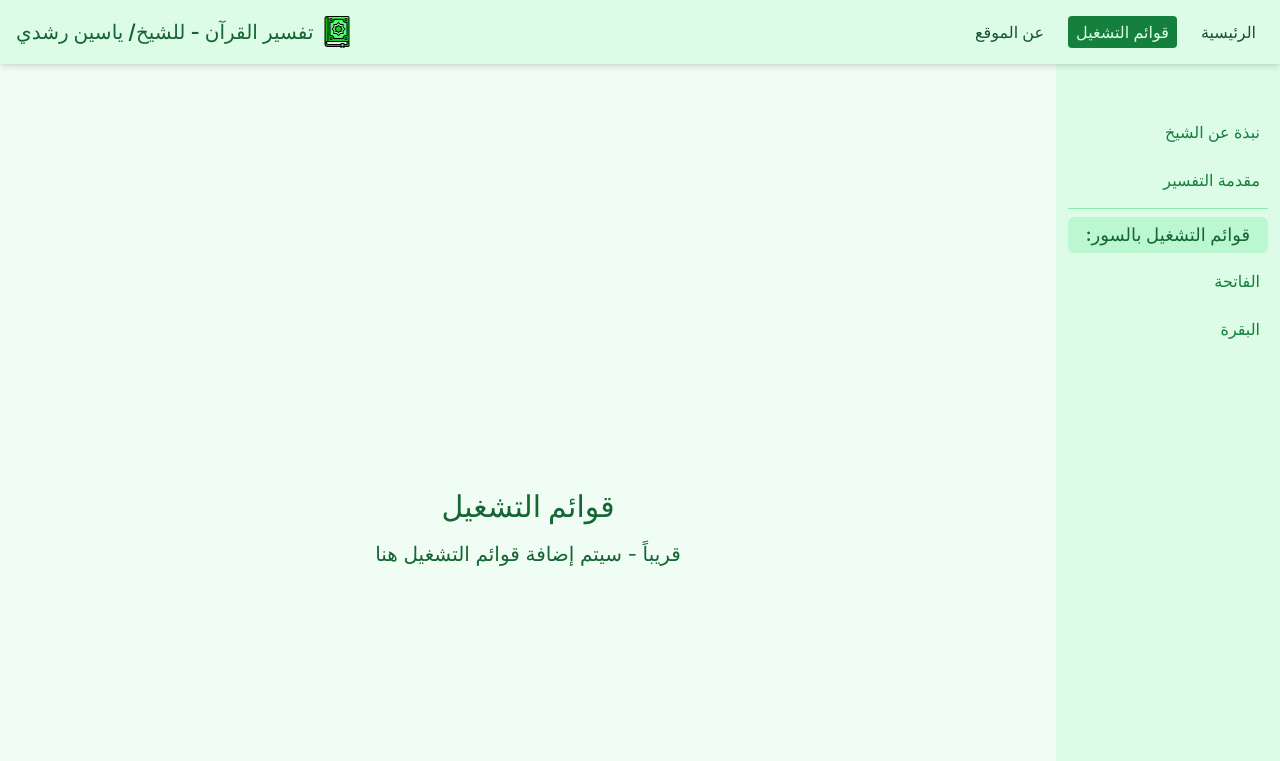
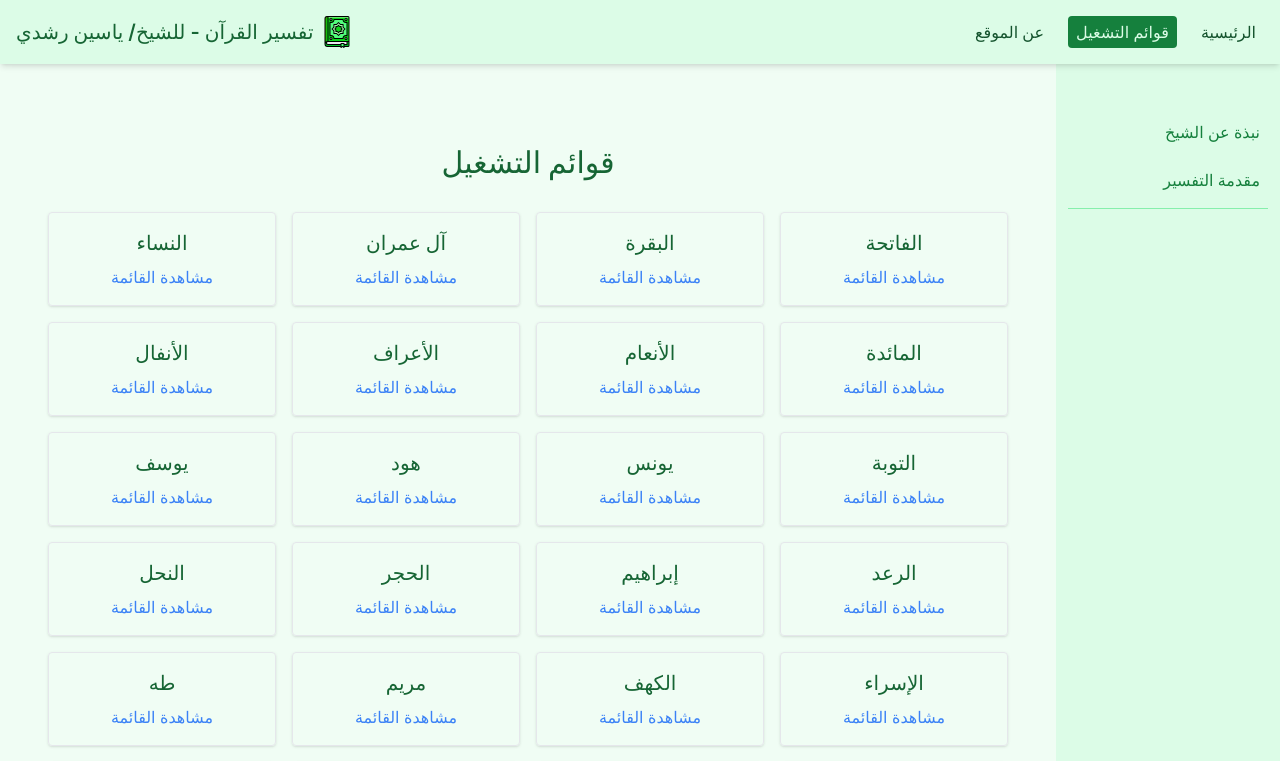
Before and after one commit to s-zankalony/tafseer-app, a React (Vite) app: page /playlists in a window 1280 px wide. Shown: the top 761 px of the page. Built offline with nearby package versions, Linux system fonts and the light colour scheme.

Commit message:
refactor: Update Biography and Sidebar2 components feat: adding Playlists page content and TafseerIntroPage
Signed-off-by: Sameh El Zankalony <zankalony@gmail.com>

```diff
--- a/src/components/Biography.jsx
+++ b/src/components/Biography.jsx
@@ -4,7 +4,7 @@ import { biography } from '../assets/sheikhBiography';
 const Biography = () => {
   return (
     <div className="flex flex-col items-center justify-center min-h-screen bg-green-50 text-green-800 p-4">
-      <div className="max-w-4xl w-full bg-white shadow-lg rounded-lg overflow-hidden">
+      <div className="max-w-4xl w-full  shadow-lg rounded-lg overflow-hidden">
         <div className="px-6 py-4">
           <div
             className="space-y-4 text-right"
--- a/src/components/Playlists.jsx
+++ b/src/components/Playlists.jsx
@@ -1,8 +1,28 @@
+import React from 'react';
+import playlists from '../assets/playlists';
+
 const Playlists = () => {
   return (
     <div className="flex flex-col items-center justify-center min-h-screen text-green-800 text-center p-4">
-      <h1 className="text-3xl font-bold mb-4">قوائم التشغيل</h1>
-      <h4 className="text-xl">قريباً - سيتم إضافة قوائم التشغيل هنا</h4>
+      <h1 className="text-3xl font-bold mb-8">قوائم التشغيل</h1>
+      <div className="grid grid-cols-1 sm:grid-cols-2 md:grid-cols-3 lg:grid-cols-4 gap-4 w-full max-w-6xl">
+        {playlists.map((playlist) => (
+          <div
+            key={playlist.id}
+            className="p-4 border rounded shadow hover:shadow-lg transition-shadow duration-200"
+          >
+            <h2 className="text-xl font-semibold mb-2">{playlist.sura}</h2>
+            <a
+              href={playlist.url}
+              target="_blank"
+              rel="noopener noreferrer"
+              className="text-blue-500"
+            >
+              مشاهدة القائمة
+            </a>
+          </div>
+        ))}
+      </div>
     </div>
   );
 };
--- a/src/components/Sidebar2.jsx
+++ b/src/components/Sidebar2.jsx
@@ -3,7 +3,7 @@ import sidebarImage from '../assets/sidebar.gif';
 import playlists from '../assets/playlists';
 import { useContext, useMemo } from 'react';
 import { AppContext } from './context';
-import { NavLink } from 'react-router-dom';
+import { NavLink, useLocation } from 'react-router-dom';
 
 const SPECIAL_PLAYLIST_ID = 87;
 const SPECIAL_ID_RANGE_START = 576;
@@ -12,6 +12,7 @@ const SPECIAL_ID_RANGE_END = 600;
 const Sidebar2 = ({ children }) => {
   const { currentLinksData, isSidebarOpen, normalizeString } =
     useContext(AppContext);
+  const location = useLocation();
 
   const filteredPlaylists = useMemo(() => {
     const hasSpecialIdRange = currentLinksData.some((link) => {
@@ -43,8 +44,6 @@ const Sidebar2 = ({ children }) => {
       });
     });
   }, [currentLinksData, normalizeString]);
-
-  // Rest of the component remains the same
 
   return (
     <div className="flex">
@@ -85,6 +84,8 @@ const Sidebar2 = ({ children }) => {
             <li className="my-4">
               <hr className="border-t border-green-300" />
             </li>
+            {location.pathname === '/' && (
+              <>
                 <li className="mb-2">
                   <h3 className="text-lg font-semibold text-green-800 px-2 py-1 bg-green-200 rounded-md">
                     قوائم التشغيل بالسور:
@@ -95,11 +96,17 @@ const Sidebar2 = ({ children }) => {
                     key={list.id}
                     className="flex items-center p-2 text-green-700 rounded-lg hover:bg-gray-100 group cursor-pointer"
                   >
-                <a href={list.url} target="_blank" rel="noopener noreferrer">
+                    <a
+                      href={list.url}
+                      target="_blank"
+                      rel="noopener noreferrer"
+                    >
                       {list.sura}
                     </a>
                   </li>
                 ))}
+              </>
+            )}
           </ul>
         </div>
       </aside>
--- a/src/components/TafseerIntroPage.jsx
+++ b/src/components/TafseerIntroPage.jsx
@@ -9,7 +9,7 @@ const TafseerIntroPage = () => {
 
   return (
     <div className="flex flex-col items-center justify-center min-h-screen bg-gradient-to-b from-green-50 to-green-100 text-green-800 text-center p-8">
-      <div className="bg-white rounded-lg shadow-xl p-8 max-w-2xl w-full">
+      <div className=" rounded-lg shadow-xl p-8 max-w-2xl w-full">
         <h1 className="text-4xl font-bold mb-6 text-green-600">
           مقدمة التفسير
         </h1>
```
Lines whose indentation alone changed are shown as unchanged.
